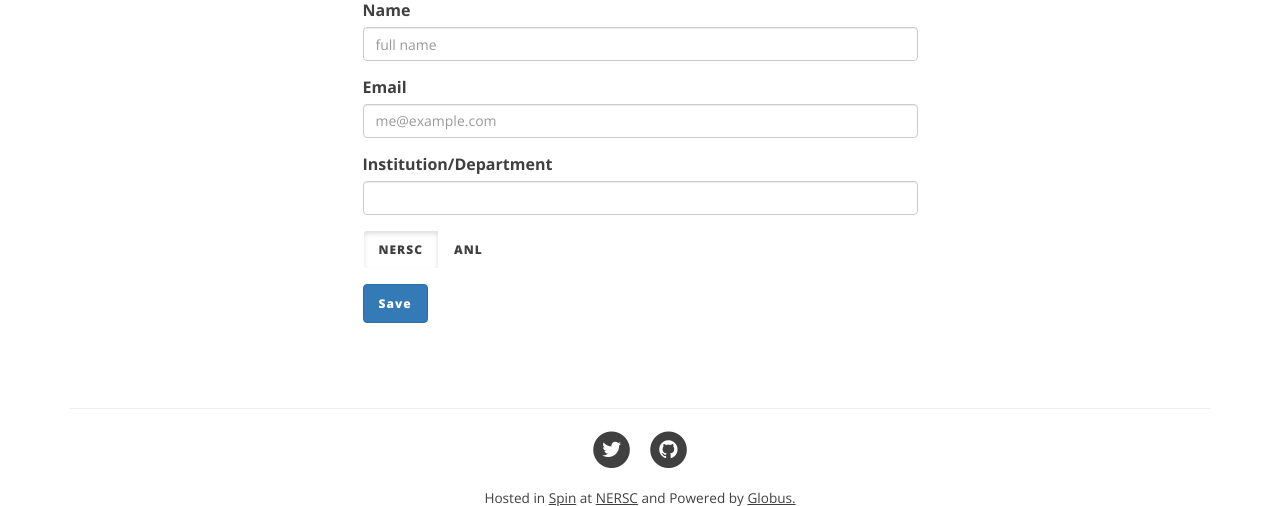
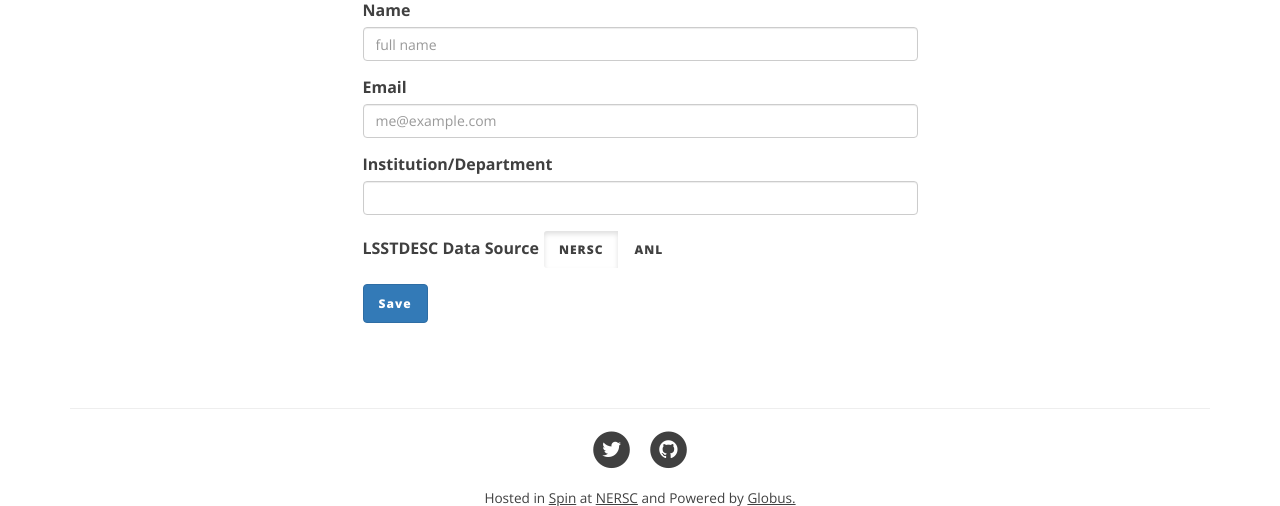
Before and after one commit to LSSTDESC/desc-data-portal, a Python web app: template web/portal/templates/profile.jinja2 in a window 1280 px wide. Shown: the part 222-728 px from the top of the page. Run offline with Jinja, Linux system fonts and the light colour scheme; the template is opened without the code that fills it, so the values that code supplies are empty; some libraries are stand-ins or nearby versions.

Commit message:
add some label for endpoint options

```diff
--- a/web/portal/templates/profile.jinja2
+++ b/web/portal/templates/profile.jinja2
@@ -58,6 +58,7 @@
           </div>
 
           <div class="form-group">
+            <label for="endpoint">LSSTDESC Data Source</label>
             <div class="btn-group btn-group-toggle" data-toggle="buttons">
               <label class="btn btn-outline-primary active">
                 <input type="radio" name="endpoint" id="nerscradio" autocomplete="off" value="1" checked > NERSC
```
